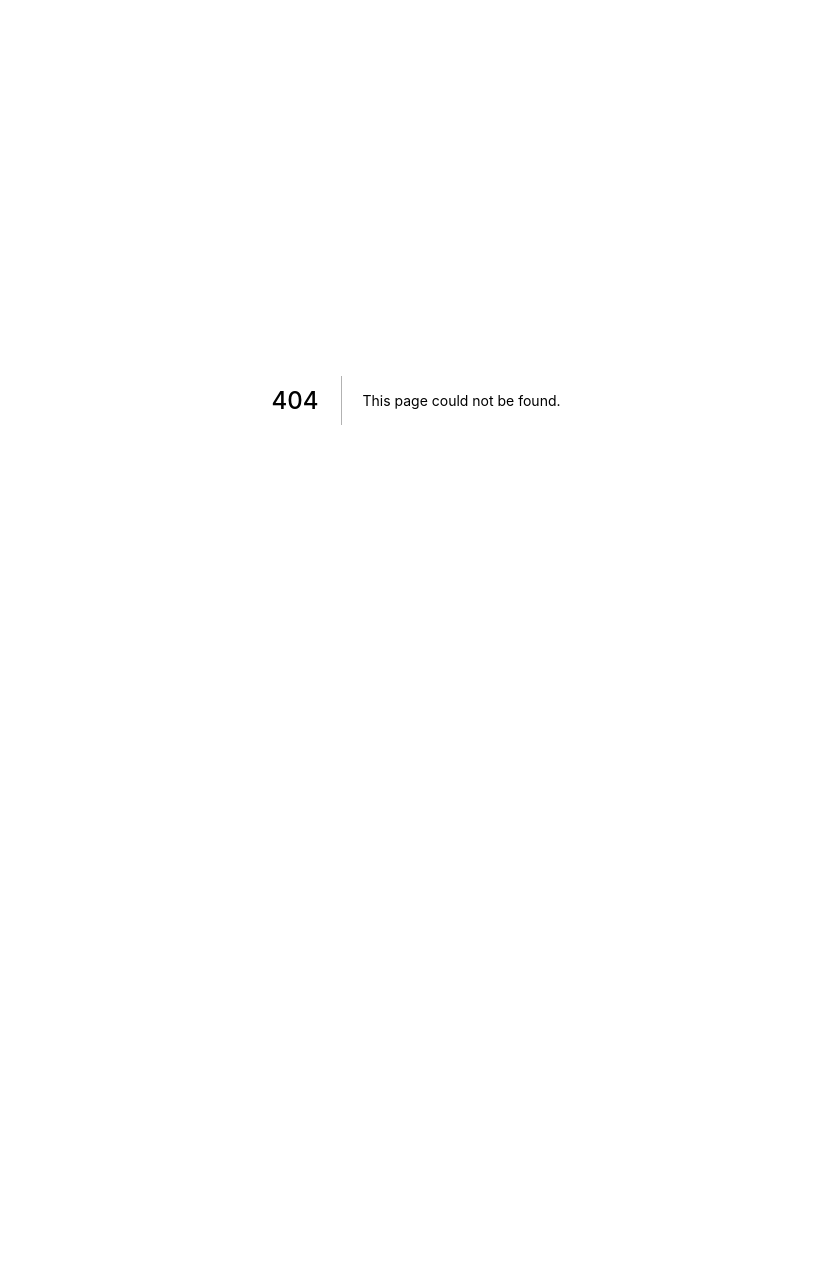
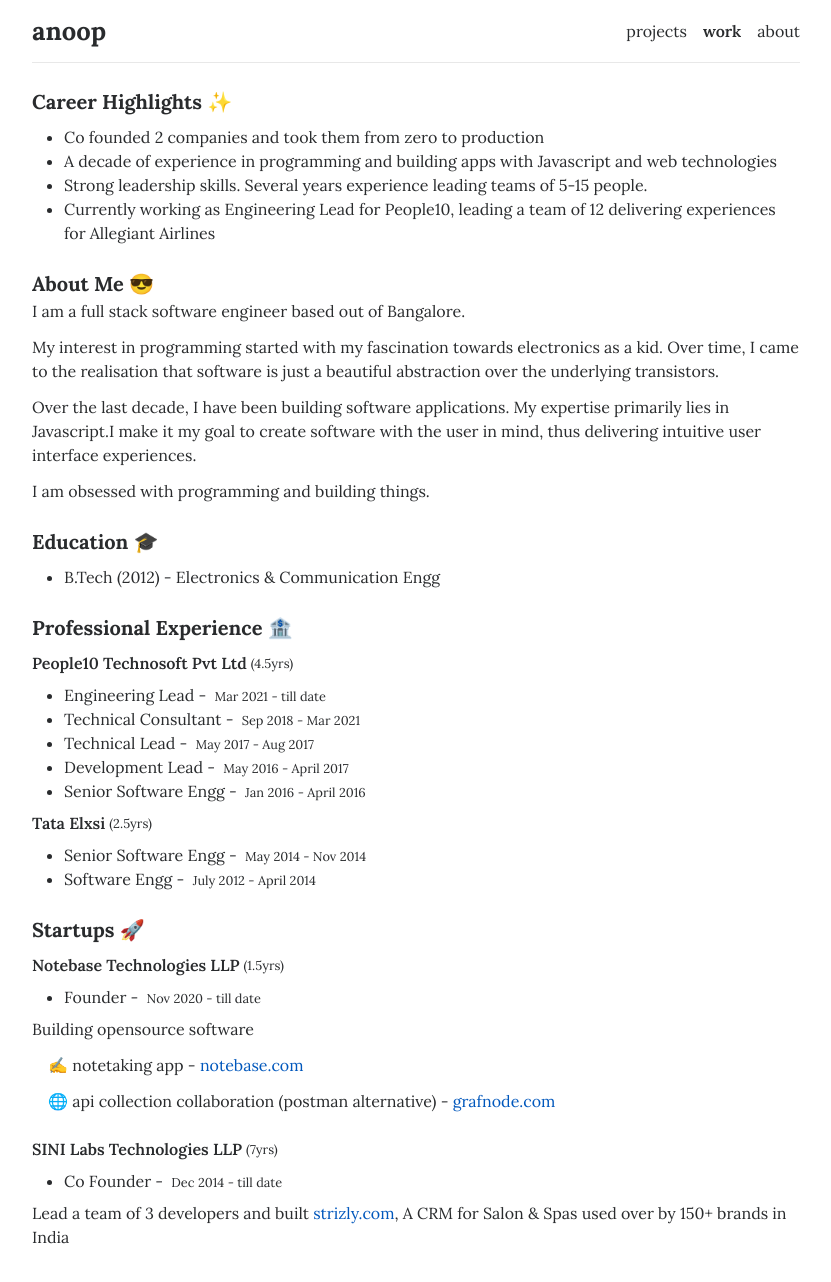
Before and after one commit to helloanoop/helloanoop.com, a Next.js app: page /work in a window 1280 px wide. Before the commit this address had no page. Shown: the top 1282 px of the page, without its empty margins (224-1055 px from the left). Before the commit the page ends 800 px from the top, so only its background shows below. Built offline with nearby package versions, Linux system fonts and the light colour scheme.

Commit message:
feat: work page

```diff
--- a/src/components/Header/StyledWrapper.js
+++ b/src/components/Header/StyledWrapper.js
@@ -3,7 +3,8 @@
 const Wrapper = styled.div`
   header {
     border-bottom: solid 1px #e8e8e8;
-    max-width: 640px;
+    width: 100%;
+    max-width: 768px;
     margin: 0 auto;
 
     .anoop {
--- a/src/pages/_app.js
+++ b/src/pages/_app.js
@@ -1,7 +1,6 @@
 import '../styles/globals.css';
 import '../styles/markdown.css';
 import '../styles/page.scss';
-import '../styles/index.scss';
 
 function MyApp({ Component, pageProps }) {
   return <Component {...pageProps} />
--- a/src/pages/about.js
+++ b/src/pages/about.js
@@ -12,7 +12,7 @@
 
       <Header />
       <main className="page page-about">
-        <h4 className="page-title font-bold">Hi there 👋</h4>
+        <h4 className="text-xl font-bold">Hi there 👋</h4>
 
         <div className="page-content">
           <div className="profile-photo-section">
--- a/src/pages/index.js
+++ b/src/pages/index.js
@@ -13,14 +13,12 @@
 
       <Header />
       <main className="page page-home">
-        <div className="page-body">
         <h4 className="text-lg font-medium">2020</h4>
         <ul>
           <li>
             26/11 - <Link href="/blog/titanic">Titanic</Link>
           </li>
         </ul>
-        </div>
       </main>
 
       <footer>
--- /dev/null
+++ b/src/pages/work.js
@@ -0,0 +1,82 @@
+import Head from 'next/head';
+import Header from 'components/Header';
+
+export default function Index() {
+  return (
+    <>
+      <Head>
+        <title>Anoop</title>
+        <meta name="description" />
+        <link rel="icon" href="/favicon.ico" />
+      </Head>
+
+      <Header />
+      <main className="page page-work">
+        <div className="page-content">
+          <h4 className="text-xl font-bold">Career Highlights ✨</h4>
+          <ul>
+            <li>Co founded 2 companies and took them from zero to production</li>
+            <li>A decade of experience in programming and building apps with Javascript and web technologies</li>
+            <li>Strong leadership skills. Several years experience leading teams of 5-15 people.</li>
+            <li>Currently working as Engineering Lead for People10, leading a team of 12 delivering experiences for Allegiant Airlines</li>
+          </ul>
+
+          <h4 className="text-xl font-bold mt-6">About Me 😎</h4>
+          <p>I am a full stack software engineer based out of Bangalore.</p>
+          <p>My interest in programming started with my fascination towards electronics as a kid. Over time, I came to the realisation that software is just a beautiful abstraction over the underlying transistors.</p>
+          <p>Over the last decade, I have been building software applications. My expertise primarily lies in Javascript.I make it my goal to create software with the user in mind, thus delivering intuitive user interface experiences.</p>
+          <p>I am obsessed with programming and building things.</p>
+
+          <h4 className="text-xl font-bold mt-6">Education 🎓</h4>
+          <ul>
+            <li>B.Tech (2012) - Electronics & Communication Engg</li>
+          </ul>
+
+          <h4 className="text-xl font-bold mt-6">Professional Experience 🏦</h4>
+          <div className="flex mt-2 items-center">
+            <h6 className="font-semibold">People10 Technosoft Pvt Ltd</h6>
+            <small className="ml-1">(4.5yrs)</small>
+          </div>
+          <ul>
+            <li>Engineering Lead - <small className="ml-1">Mar 2021 - till date</small></li>
+            <li>Technical Consultant - <small className="ml-1">Sep 2018 - Mar 2021</small></li>
+            <li>Technical Lead - <small className="ml-1">May 2017 - Aug 2017</small></li>
+            <li>Development Lead - <small className="ml-1">May 2016 - April 2017</small></li>
+            <li>Senior Software Engg - <small className="ml-1">Jan 2016 - April 2016</small></li>
+          </ul>
+
+          <div className="flex mt-2 items-center">
+            <h6 className="font-semibold">Tata Elxsi</h6>
+            <small className="ml-1">(2.5yrs)</small>
+          </div>
+          <ul>
+            <li>Senior Software Engg - <small className="ml-1">May 2014 - Nov 2014</small></li>
+            <li>Software Engg - <small className="ml-1">July 2012 - April 2014</small></li>
+          </ul>
+
+          <h4 className="text-xl font-bold mt-6">Startups 🚀</h4>
+          <div className="flex mt-2 items-center">
+            <h6 className="font-semibold">Notebase Technologies LLP</h6>
+            <small className="ml-1">(1.5yrs)</small>
+          </div>
+          <ul>
+            <li>Founder - <small className="ml-1">Nov 2020 - till date</small></li>
+          </ul>
+          <p className="mt-2">Building opensource software</p>
+          <p className="ml-4">✍️ notetaking app - <a target="_blank" rel="noreferrer" href="www.notebase.com">notebase.com</a></p>
+          <p className="ml-4">🌐 api collection collaboration (postman alternative) - <a target="_blank" rel="noreferrer" href="www.grafnode.com">grafnode.com</a></p>
+
+          <div className="flex mt-6 items-center">
+            <h6 className="font-semibold">SINI Labs Technologies LLP</h6>
+            <small className="ml-1">(7yrs)</small>
+          </div>
+          <ul>
+            <li>Co Founder - <small className="ml-1">Dec 2014 - till date</small></li>
+          </ul>
+          <p className="mt-2">Lead a team of 3 developers and built  <a target="_blank" rel="noreferrer" href="www.strizly.com">strizly.com</a>, A CRM for Salon & Spas used over by 150+ brands in India</p>
+
+        </div>
+      </main>
+    </>
+  );
+};
--- a/src/styles/index.scss
+++ /dev/null
@@ -1,15 +0,0 @@
-.page-home {
-  .page-body {
-    ul {
-      list-style: disc;
-      padding-left: 2rem;
-      padding-top: 0.5rem;
-
-      li {
-        a:hover {
-          text-decoration: underline;
-        }
-      }
-    }
-  }
-}
--- a/src/styles/page.scss
+++ b/src/styles/page.scss
@@ -1,11 +1,10 @@
 .page {
   width: 100%;
-  max-width: 640px;
+  max-width: 768px;
   margin: 0 auto;
   margin-top: 1.5rem;
-  margin-bottom: 2.5rem;
+  margin-bottom: 4rem;
   text-align: left;
-  font-size: 1.125rem;
 
   .page-title {
     font-size: 1.75rem;
@@ -13,8 +12,6 @@
   }
 
   .page-content {
-    margin-top: 1.5rem;
-
     p {
       margin-bottom: 0.75rem;
     }
@@ -24,6 +21,36 @@
       cursor: pointer;
 
       &:hover {
+        text-decoration: underline;
+      }
+    }
+  }
+}
+
+// Home page
+.page-home {
+  ul {
+    list-style: disc;
+    padding-left: 2rem;
+    padding-top: 0.5rem;
+
+    li {
+      a:hover {
+        text-decoration: underline;
+      }
+    }
+  }
+}
+
+// Work page
+.page-work {
+  ul {
+    list-style: disc;
+    padding-left: 2rem;
+    padding-top: 0.5rem;
+
+    li {
+      a:hover {
         text-decoration: underline;
       }
     }
```
Lines whose indentation alone changed are shown as unchanged.
